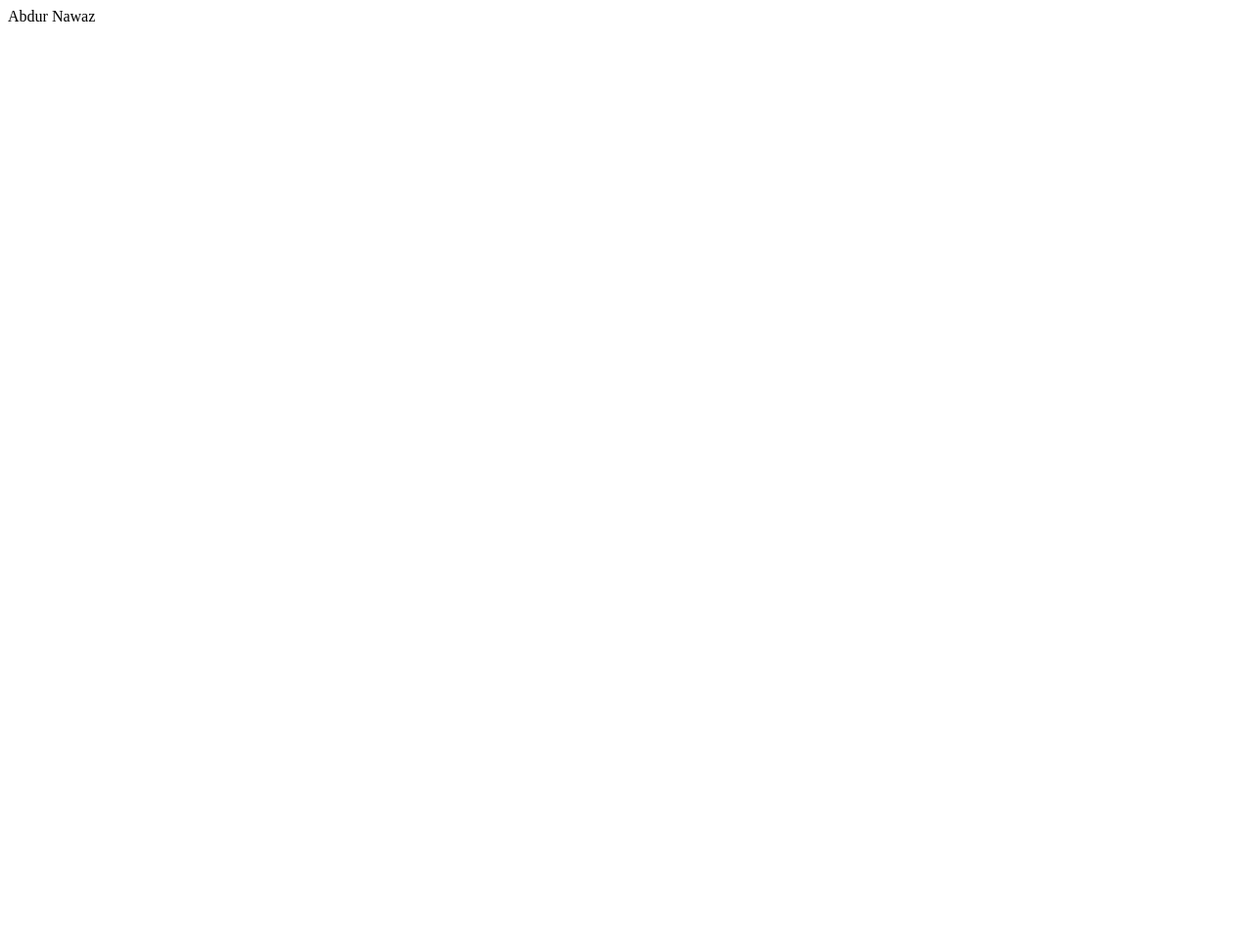
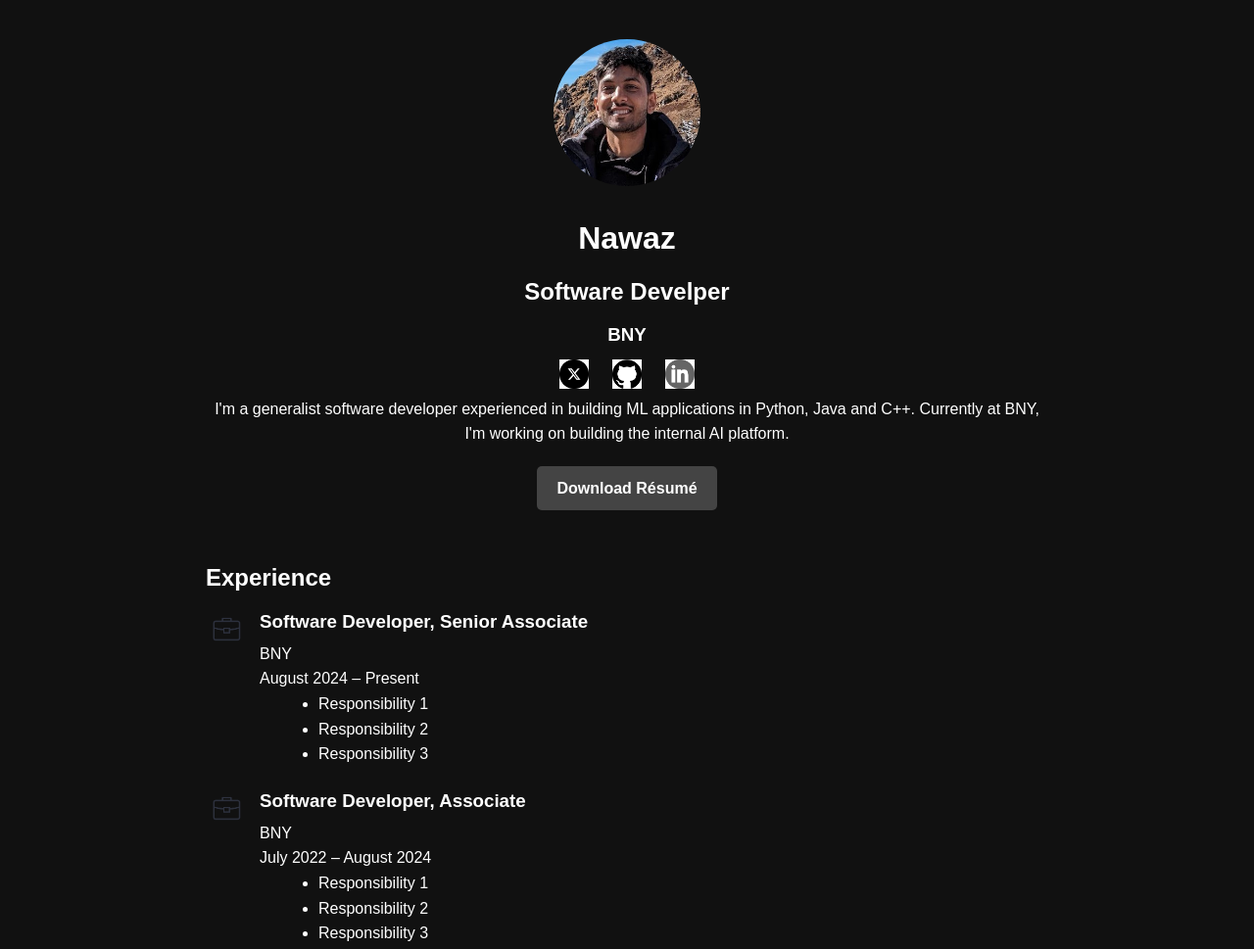
Before and after one commit to AbdurNawaz/abdurnawaz.github.io, a plain HTML site: page index.html in a window 1280 px wide. Shown: the whole page at 98% size. Before the commit the page ends 800 px from the top, so only its background shows below. Drawn offline with Linux system fonts and the light colour scheme.

Commit message:
added inital website content

```diff
--- a/index.html
+++ b/index.html
@@ -1 +1,72 @@
-Abdur Nawaz
+<!DOCTYPE html>
+<html lang="en">
+  <head>
+    <meta charset="UTF-8" />
+    <meta name="viewport" content="width=device-width, initial-scale=1.0" />
+    <title>Nawaz's Website</title>
+    <link rel="stylesheet" href="styles.css" />
+  </head>
+  <body>
+    <div class="container">
+      <header>
+        <img src="profile.jpg" alt="Your Image" class="profile-img" />
+        <h1>Nawaz</h1>
+        <h2>Software Develper</h2>
+        <h3>BNY</h3>
+        <div class="social-icons">
+          <a href="https://www.x.com/abdurnawaz_" target="_blank"
+            ><img src="icons/x.png" alt="Twitter"
+          /></a>
+          <a href="https://github.com/abdurnawaz" target="_blank"
+            ><img src="icons/github.png" alt="GitHub"
+          /></a>
+          <a href="https://linkedin.com/in/abdurnawaz" target="_blank"
+            ><img src="icons/linkedin.png" alt="LinkedIn"
+          /></a>
+        </div>
+        <p>
+          I'm a generalist software developer experienced in building ML
+          applications in Python, Java and C++. Currently at BNY, I'm working on
+          building the internal AI platform.
+        </p>
+        <a
+          href="resume.pdf"
+          target="_blank"
+          download="nawaz_resume.pdf"
+          class="download-btn"
+          >Download Résumé</a
+        >
+      </header>
+
+      <section class="experience">
+        <h2>Experience</h2>
+        <div class="job">
+          <img src="icons/work.png" alt="Work Icon" />
+          <div>
+            <h3>Software Developer, Senior Associate</h3>
+            <p>BNY</p>
+            <p>August 2024 – Present</p>
+            <ul>
+              <li>Responsibility 1</li>
+              <li>Responsibility 2</li>
+              <li>Responsibility 3</li>
+            </ul>
+          </div>
+        </div>
+        <div class="job">
+          <img src="icons/work.png" alt="Work Icon" />
+          <div>
+            <h3>Software Developer, Associate</h3>
+            <p>BNY</p>
+            <p>July 2022 – August 2024</p>
+            <ul>
+              <li>Responsibility 1</li>
+              <li>Responsibility 2</li>
+              <li>Responsibility 3</li>
+            </ul>
+          </div>
+        </div>
+      </section>
+    </div>
+  </body>
+</html>
--- /dev/null
+++ b/styles.css
@@ -0,0 +1,96 @@
+* {
+  margin: 0;
+  padding: 0;
+  box-sizing: border-box;
+}
+
+body {
+  font-family: Arial, sans-serif;
+  background-color: #111;
+  color: #fff;
+  line-height: 1.6;
+  padding: 20px;
+  overflow-y: scroll;
+}
+
+.container {
+  max-width: 900px;
+  margin: 0 auto;
+  text-align: center;
+  padding: 20px;
+}
+
+header {
+  margin-bottom: 50px;
+}
+
+.profile-img {
+  width: 150px;
+  height: 150px;
+  border-radius: 50%;
+  margin-bottom: 20px;
+}
+
+h1,
+h2,
+h3 {
+  margin-bottom: 10px;
+}
+
+.social-icons a {
+  margin: 0 10px;
+  display: inline-block;
+}
+
+.social-icons img {
+  width: 30px;
+  height: 30px;
+  filter: grayscale(100%);
+}
+
+.social-icons img:hover {
+  filter: none;
+}
+
+.download-btn {
+  display: inline-block;
+  padding: 10px 20px;
+  margin-top: 20px;
+  font-size: 16px;
+  font-weight: bold;
+  color: #ffffff;
+  background-color: #444444; /* Subtle dark gray */
+  text-align: center;
+  text-decoration: none;
+  border-radius: 5px;
+  transition: background-color 0.3s ease;
+}
+
+.download-btn:hover {
+  background-color: #666666; /* Slightly lighter gray on hover */
+}
+
+.experience {
+  text-align: left;
+}
+
+.job {
+  display: flex;
+  align-items: flex-start;
+  margin-bottom: 20px;
+}
+
+.job img {
+  width: 40px;
+  height: 40px;
+  margin-right: 15px;
+}
+
+.job h3 {
+  margin-bottom: 5px;
+}
+
+ul {
+  list-style: disc;
+  margin-left: 60px;
+}
```
Also changed, not shown: icons/github.png (added), icons/linkedin.png (added), icons/work.png (added), icons/x.png (added), profile.jpg (added), 1 other file.
